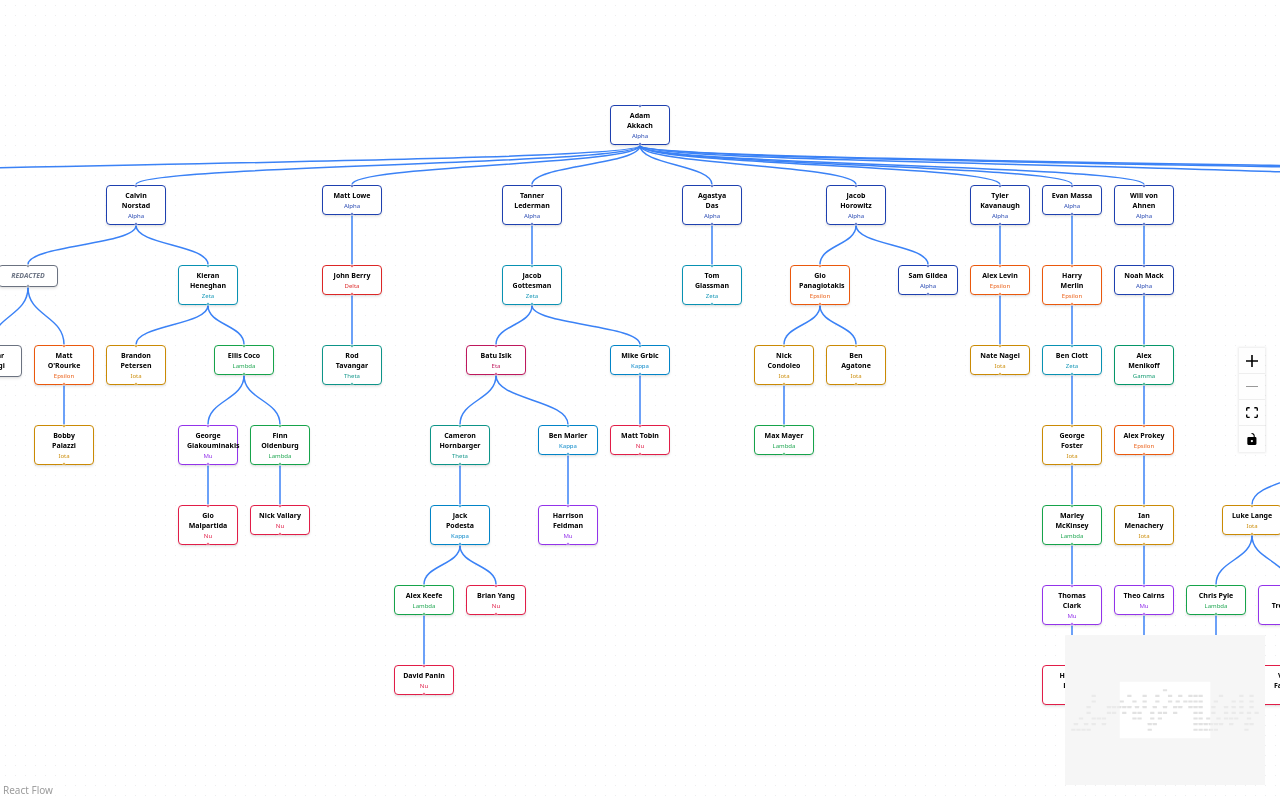
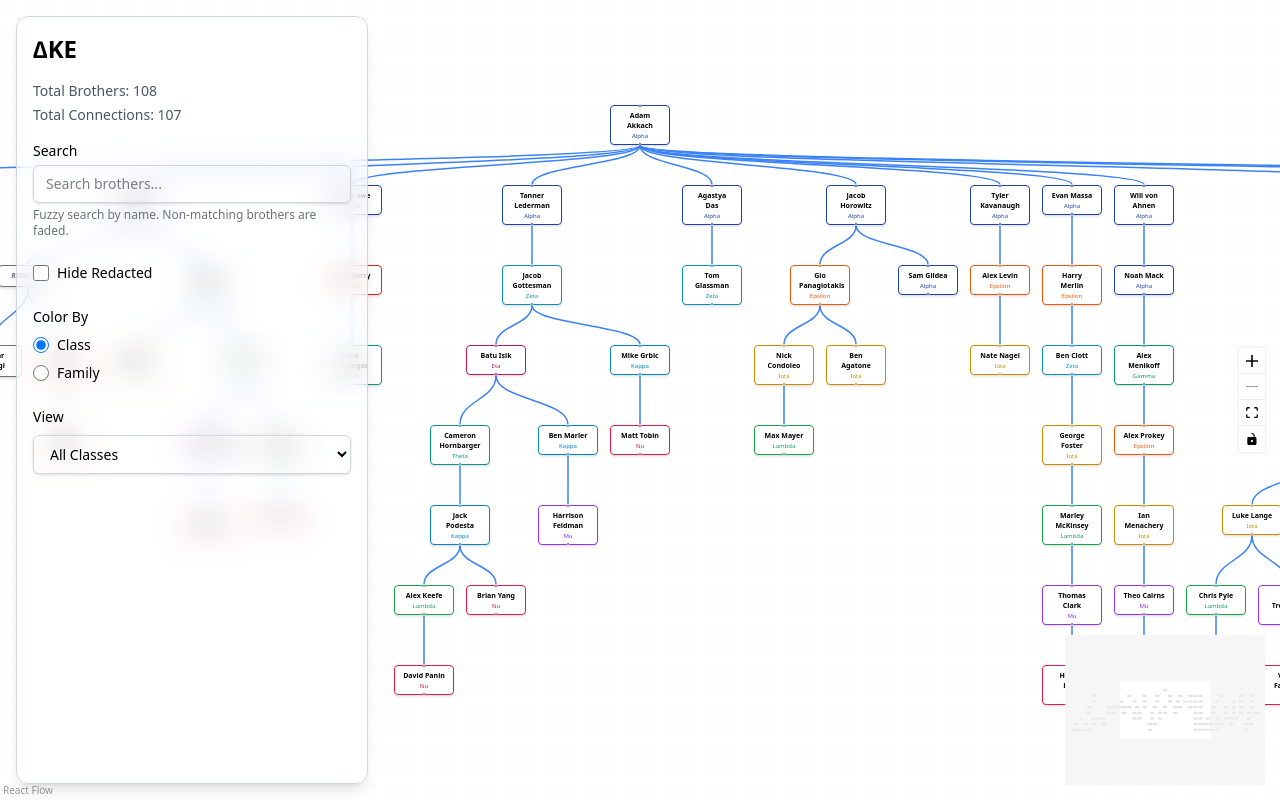
Before and after one commit to baris-inandi/dke-family-tree, a React (Vite) app: page / in a window 1280 px wide. Built offline with nearby package versions, Linux system fonts and the light colour scheme.

Commit message:
checkpoint

```diff
--- a/compile-family-tree.ts
+++ b/compile-family-tree.ts
@@ -1,7 +1,7 @@
 import { readFileSync, writeFileSync } from "fs";
 import { join } from "path";
 
-const inputFilename = "FAMILYTREE";
+const inputFilename = "FAMILYTREE.txt";
 const outputFilename = "FAMILYTREE.json";
 
 interface Brother {
--- a/src/FamilyTree/BrotherNode.tsx
+++ b/src/FamilyTree/BrotherNode.tsx
@@ -22,22 +22,39 @@ function getClassColor(className: string): string {
 export const BrotherNode = ({
   data,
 }: {
-  data: { name: string; class: string };
+  data: {
+    name: string;
+    class: string;
+    faded?: boolean;
+    familyColor?: string;
+    colorBy?: "class" | "family";
+  };
 }) => {
   const isRedacted = data.name === "REDACTED";
-  const classColor = getClassColor(data.class);
+  const colorBy = data.colorBy || "class";
+  const color =
+    colorBy === "family" && data.familyColor
+      ? data.familyColor
+      : getClassColor(data.class);
+
+  const faded = data.faded ?? false;
+  const opacity = faded ? 0.3 : 1.0;
 
   return (
     <div
       className="px-4 py-2 rounded-lg shadow-md border-2 bg-white min-w-[120px] text-center relative"
-      style={{ borderColor: classColor }}
+      style={{
+        borderColor: color,
+        opacity,
+        filter: faded ? "grayscale(1)" : undefined,
+      }}
     >
       {/* Source handle at the bottom for outgoing edges */}
       <Handle
         type="source"
         position={Position.Bottom}
         id="source"
-        style={{ background: classColor }}
+        style={{ background: color, opacity }}
         isConnectable={false}
       />
       {/* Target handle at the top for incoming edges */}
@@ -45,7 +62,7 @@ export const BrotherNode = ({
         type="target"
         position={Position.Top}
         id="target"
-        style={{ background: classColor }}
+        style={{ background: color, opacity }}
         isConnectable={false}
       />
       <div className="font-semibold text-sm">
@@ -55,7 +72,7 @@ export const BrotherNode = ({
           data.name
         )}
       </div>
-      <div className="text-xs mt-1 font-medium" style={{ color: classColor }}>
+      <div className="text-xs mt-1 font-medium" style={{ color }}>
         {data.class !== "null" && data.class !== "unknown" ? data.class : ""}
       </div>
     </div>
--- a/src/FamilyTree/FamilyTree.tsx
+++ b/src/FamilyTree/FamilyTree.tsx
@@ -11,8 +11,9 @@ import {
   type Node,
 } from "@xyflow/react";
 import "@xyflow/react/dist/style.css";
-import { useMemo } from "react";
+import { useEffect, useMemo, useState } from "react";
 import familyTreeData from "../../FAMILYTREE.json";
+import { Sidebar } from "../Sidebar";
 import { BrotherNode } from "./BrotherNode";
 
 interface Brother {
@@ -21,14 +22,56 @@ interface Brother {
   children: Brother[];
 }
 
-// Custom node component
-
 const nodeTypes = {
   brother: BrotherNode,
 };
 
+// Calculate family colors (based on root ancestor)
+function calculateFamilyColors(data: Brother[]): Map<string, string> {
+  const familyColors = new Map<string, string>();
+  const colors = [
+    "#1e40af",
+    "#7c3aed",
+    "#059669",
+    "#dc2626",
+    "#ea580c",
+    "#0891b2",
+    "#be185d",
+    "#0d9488",
+    "#ca8a04",
+    "#0284c7",
+    "#16a34a",
+    "#9333ea",
+    "#e11d48",
+  ];
+
+  function assignFamilyColor(
+    brother: Brother,
+    familyId: string,
+    index: number
+  ) {
+    familyColors.set(brother.name, colors[index % colors.length]);
+    brother.children.forEach((child) => {
+      assignFamilyColor(child, familyId, index);
+    });
+  }
+
+  data.forEach((root, index) => {
+    assignFamilyColor(root, root.name, index);
+  });
+
+  return familyColors;
+}
+
 // Convert hierarchical data to nodes and edges with hierarchical layout
-function convertToFlowData(data: Brother[]): { nodes: Node[]; edges: Edge[] } {
+function convertToFlowData(
+  data: Brother[],
+  hideRedacted: boolean,
+  viewClass: string,
+  familyColors: Map<string, string>,
+  colorBy: "class" | "family",
+  searchQuery: string
+): { nodes: Node[]; edges: Edge[] } {
   const nodes: Node[] = [];
   const edges: Edge[] = [];
   const parentChildMap = new Map<string, string[]>(); // parentId -> [childIds]
@@ -47,8 +90,27 @@ function convertToFlowData(data: Brother[]): { nodes: Node[]; edges: Edge[] } {
     const nodeIds: string[] = [];
 
     for (const brother of brothers) {
-      const id = `node-${nodeIdCounter++}`;
+      const isRedacted = brother.name === "REDACTED";
+      const shouldSkipNode = hideRedacted && isRedacted;
+
+      let id: string | null = null;
+      if (!shouldSkipNode) {
+        id = `node-${nodeIdCounter++}`;
         nodeIds.push(id);
+
+        // Class-based visibility
+        const isTargetClass =
+          viewClass === "All Classes" ||
+          brother.class === viewClass ||
+          (viewClass === "All Classes" && brother.class === "unknown");
+
+        // Search-based visibility
+        const query = searchQuery.trim().toLowerCase();
+        const matchesSearch =
+          !query || brother.name.toLowerCase().includes(query);
+
+        // Single faded flag: faded if it fails class filter OR search
+        const faded = !(isTargetClass && matchesSearch);
 
         // Calculate width needed for this subtree
         const subtreeWidth = calculateSubtreeWidth(brother, nodeSpacing);
@@ -61,6 +123,9 @@ function convertToFlowData(data: Brother[]): { nodes: Node[]; edges: Edge[] } {
           data: {
             name: brother.name,
             class: brother.class,
+            faded,
+            familyColor: familyColors.get(brother.name) || "#6b7280",
+            colorBy,
           },
           width: 120,
           height: 60,
@@ -73,12 +138,19 @@ function convertToFlowData(data: Brother[]): { nodes: Node[]; edges: Edge[] } {
           }
           parentChildMap.get(parentId)!.push(id);
         }
+      }
 
-      // Process children
-      if (brother.children.length > 0) {
+      // Process children (filter out redacted if needed)
+      const childrenToProcess = hideRedacted
+        ? brother.children.filter((child) => child.name !== "REDACTED")
+        : brother.children;
+
+      if (childrenToProcess.length > 0) {
+        // Use the current node as parent, or the original parent if we skipped this node
+        const effectiveParentId = id || parentId;
         const childrenResult = createTree(
-          brother.children,
-          id,
+          childrenToProcess,
+          effectiveParentId,
           level + 1,
           currentX,
           levelY + levelHeight
@@ -115,15 +187,30 @@ function convertToFlowData(data: Brother[]): { nodes: Node[]; edges: Edge[] } {
   }
 
   // Create all edges after all nodes are created
+  const nodeMap = new Map(nodes.map((n) => [n.id, n]));
   for (const [parentId, childIds] of parentChildMap.entries()) {
+    const parentNode = nodeMap.get(parentId);
+    const parentOpacityValue = parentNode?.style?.opacity;
+    const parentOpacity =
+      typeof parentOpacityValue === "number" ? parentOpacityValue : 1.0;
     for (const childId of childIds) {
+      const childNode = nodeMap.get(childId);
+      const childOpacityValue = childNode?.style?.opacity;
+      const childOpacity =
+        typeof childOpacityValue === "number" ? childOpacityValue : 1.0;
+      // Use minimum opacity of parent and child
+      const edgeOpacity: number = Math.min(parentOpacity, childOpacity);
       edges.push({
         id: `edge-${parentId}-${childId}`,
         source: parentId,
         sourceHandle: "source",
         target: childId,
         targetHandle: "target",
-        style: { stroke: "#9ca3af", strokeWidth: 3 },
+        style: {
+          stroke: "#9ca3af",
+          strokeWidth: 3,
+          opacity: edgeOpacity,
+        },
       });
     }
   }
@@ -162,22 +249,52 @@ function convertToFlowData(data: Brother[]): { nodes: Node[]; edges: Edge[] } {
 }
 
 export default function FamilyTree() {
-  const { nodes: initialNodes, edges: initialEdges } = useMemo(
-    () => convertToFlowData(familyTreeData as Brother[]),
+  const [hideRedacted, setHideRedacted] = useState(false);
+  const [colorBy, setColorBy] = useState<"class" | "family">("class");
+  const [viewClass, setViewClass] = useState("All Classes");
+  const [searchQuery, setSearchQuery] = useState("");
+
+  const familyColors = useMemo(
+    () => calculateFamilyColors(familyTreeData as Brother[]),
     []
   );
 
-  console.log("Initial edges count:", initialEdges.length);
+  const { nodes: initialNodes, edges: initialEdges } = useMemo(
+    () =>
+      convertToFlowData(
+        familyTreeData as Brother[],
+        hideRedacted,
+        viewClass,
+        familyColors,
+        colorBy,
+        searchQuery
+      ),
+    [hideRedacted, viewClass, familyColors, colorBy, searchQuery]
+  );
 
-  const [nodes, , onNodesChange] = useNodesState(initialNodes);
+  const [nodes, setNodes, onNodesChange] = useNodesState(initialNodes);
   const [edges, , onEdgesChange] = useEdgesState(initialEdges);
 
-  console.log("Rendering with nodes:", nodes.length, "edges:", edges.length);
-  console.log("Sample nodes:", nodes.slice(0, 3));
-  console.log("Sample edges:", edges.slice(0, 3));
+  // Update nodes when filters change
+  useEffect(() => {
+    setNodes(initialNodes);
+  }, [initialNodes, setNodes]);
 
   return (
     <div className="w-full h-screen relative">
+      <Sidebar
+        nodeCount={nodes.length}
+        edgeCount={edges.length}
+        hideRedacted={hideRedacted}
+        onHideRedactedChange={setHideRedacted}
+        colorBy={colorBy}
+        onColorByChange={setColorBy}
+        viewClass={viewClass}
+        onViewClassChange={setViewClass}
+        searchQuery={searchQuery}
+        onSearchQueryChange={setSearchQuery}
+      />
+
       <ReactFlowProvider>
         <ReactFlow
           nodes={nodes}
--- /dev/null
+++ b/src/Sidebar.tsx
@@ -0,0 +1,137 @@
+import React from "react";
+
+interface SidebarProps {
+  nodeCount: number;
+  edgeCount: number;
+  hideRedacted: boolean;
+  onHideRedactedChange: (value: boolean) => void;
+  colorBy: "class" | "family";
+  onColorByChange: (value: "class" | "family") => void;
+  viewClass: string;
+  onViewClassChange: (value: string) => void;
+  searchQuery: string;
+  onSearchQueryChange: (value: string) => void;
+}
+
+const CLASSES = [
+  "All Classes",
+  "Alpha",
+  "Beta",
+  "Gamma",
+  "Delta",
+  "Epsilon",
+  "Zeta",
+  "Eta",
+  "Theta",
+  "Iota",
+  "Kappa",
+  "Lambda",
+  "Mu",
+  "Nu",
+];
+
+export const Sidebar: React.FC<SidebarProps> = ({
+  nodeCount,
+  edgeCount,
+  hideRedacted,
+  onHideRedactedChange,
+  colorBy,
+  onColorByChange,
+  viewClass,
+  onViewClassChange,
+  searchQuery,
+  onSearchQueryChange,
+}) => {
+  return (
+    <div className="absolute p-4 top-0 left-0 h-full w-96 z-50 pointer-events-none">
+      <div className="h-full w-full bg-white/50 backdrop-blur-md border border-gray-300 rounded-xl shadow-lg pointer-events-auto p-4 overflow-y-auto">
+        <h2 className="text-2xl font-bold mb-4">∆KE</h2>
+
+        {/* Stats */}
+        <div className="text-sm text-gray-600 mb-4">
+          <p className="mb-1">Total Brothers: {nodeCount}</p>
+          <p>Total Connections: {edgeCount}</p>
+        </div>
+
+        {/* Search */}
+        <div className="mb-6">
+          <label className="block text-sm font-medium mb-1">Search</label>
+          <input
+            type="text"
+            value={searchQuery}
+            onChange={(e) => onSearchQueryChange(e.target.value)}
+            placeholder="Search brothers..."
+            className="w-full px-3 py-2 border border-gray-300 rounded-md shadow-sm focus:outline-none focus:ring-blue-500 focus:border-blue-500 text-sm"
+          />
+          <p className="mt-1 text-xs text-gray-500">
+            Fuzzy search by name. Non-matching brothers are faded.
+          </p>
+        </div>
+
+        <div className="space-y-6">
+          {/* Hide Redacted Toggle */}
+          <div>
+            <label className="flex items-center space-x-2 cursor-pointer">
+              <input
+                type="checkbox"
+                checked={hideRedacted}
+                onChange={(e) => onHideRedactedChange(e.target.checked)}
+                className="w-4 h-4 text-blue-600 rounded focus:ring-blue-500"
+              />
+              <span className="text-sm font-medium">Hide Redacted</span>
+            </label>
+          </div>
+
+          {/* Color By */}
+          <div>
+            <label className="block text-sm font-medium mb-2">Color By</label>
+            <div className="space-y-2">
+              <label className="flex items-center space-x-2 cursor-pointer">
+                <input
+                  type="radio"
+                  name="colorBy"
+                  value="class"
+                  checked={colorBy === "class"}
+                  onChange={(e) =>
+                    onColorByChange(e.target.value as "class" | "family")
+                  }
+                  className="w-4 h-4 text-blue-600 focus:ring-blue-500"
+                />
+                <span className="text-sm">Class</span>
+              </label>
+              <label className="flex items-center space-x-2 cursor-pointer">
+                <input
+                  type="radio"
+                  name="colorBy"
+                  value="family"
+                  checked={colorBy === "family"}
+                  onChange={(e) =>
+                    onColorByChange(e.target.value as "class" | "family")
+                  }
+                  className="w-4 h-4 text-blue-600 focus:ring-blue-500"
+                />
+                <span className="text-sm">Family</span>
+              </label>
+            </div>
+          </div>
+
+          {/* View Dropdown */}
+          <div>
+            <label className="block text-sm font-medium mb-2">View</label>
+            <select
+              value={viewClass}
+              onChange={(e) => onViewClassChange(e.target.value)}
+              className="w-full px-3 py-2 border border-gray-300 rounded-md shadow-sm focus:outline-none focus:ring-blue-500 focus:border-blue-500 text-sm"
+            >
+              {CLASSES.map((className) => (
+                <option key={className} value={className}>
+                  {className}
+                </option>
+              ))}
+            </select>
+          </div>
+        </div>
+      </div>
+    </div>
+  );
+};
```
Also changed, not shown: FAMILYTREE.txt (added), assets/image-42f7a483-9317-41f7-ba2c-f8287a3bfff9.png (added). Lines whose indentation alone changed are shown as unchanged.
